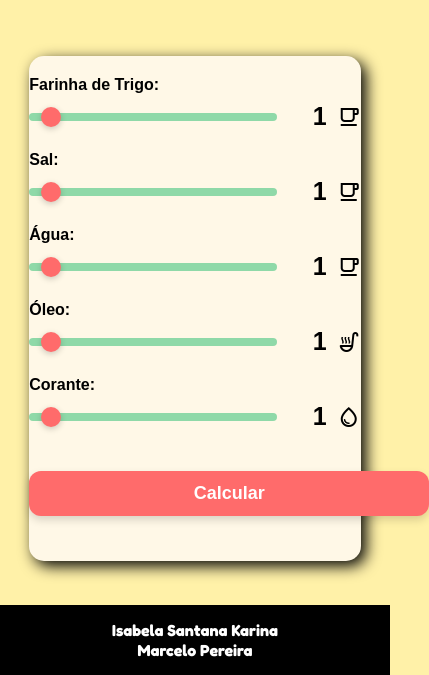
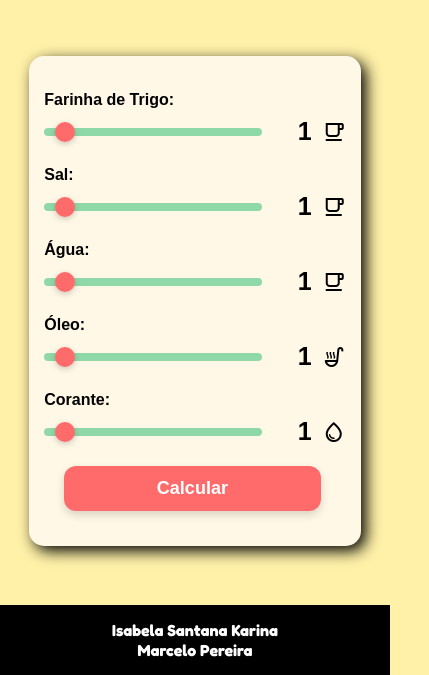
Before and after one commit to LuizOtaviano/Calculadora-Massinha, a plain HTML site: page index.html in a window 390 px wide. Shown: the part 169-844 px from the top of the page, 429 px wide, since content can reach past the window. Drawn offline with nearby package versions, Linux system fonts and the light colour scheme.

Commit message:
add mobile config

```diff
--- a/style.css
+++ b/style.css
@@ -156,3 +156,22 @@ footer {
   text-align: center; /* centralizado */
   color: #333; /* texto escuro para contraste */
 }
+
+@media (max-width: 600px) {
+
+  main > div {
+    padding: 15px;
+    height: auto;
+    margin-bottom: 15px;
+  }
+
+  #btn-calcular {
+    min-width: 85%;
+    margin: 20px;
+  }
+
+  #resultado {
+    margin-top: 10px;
+    font-size: 35px;
+  }
+}
```
